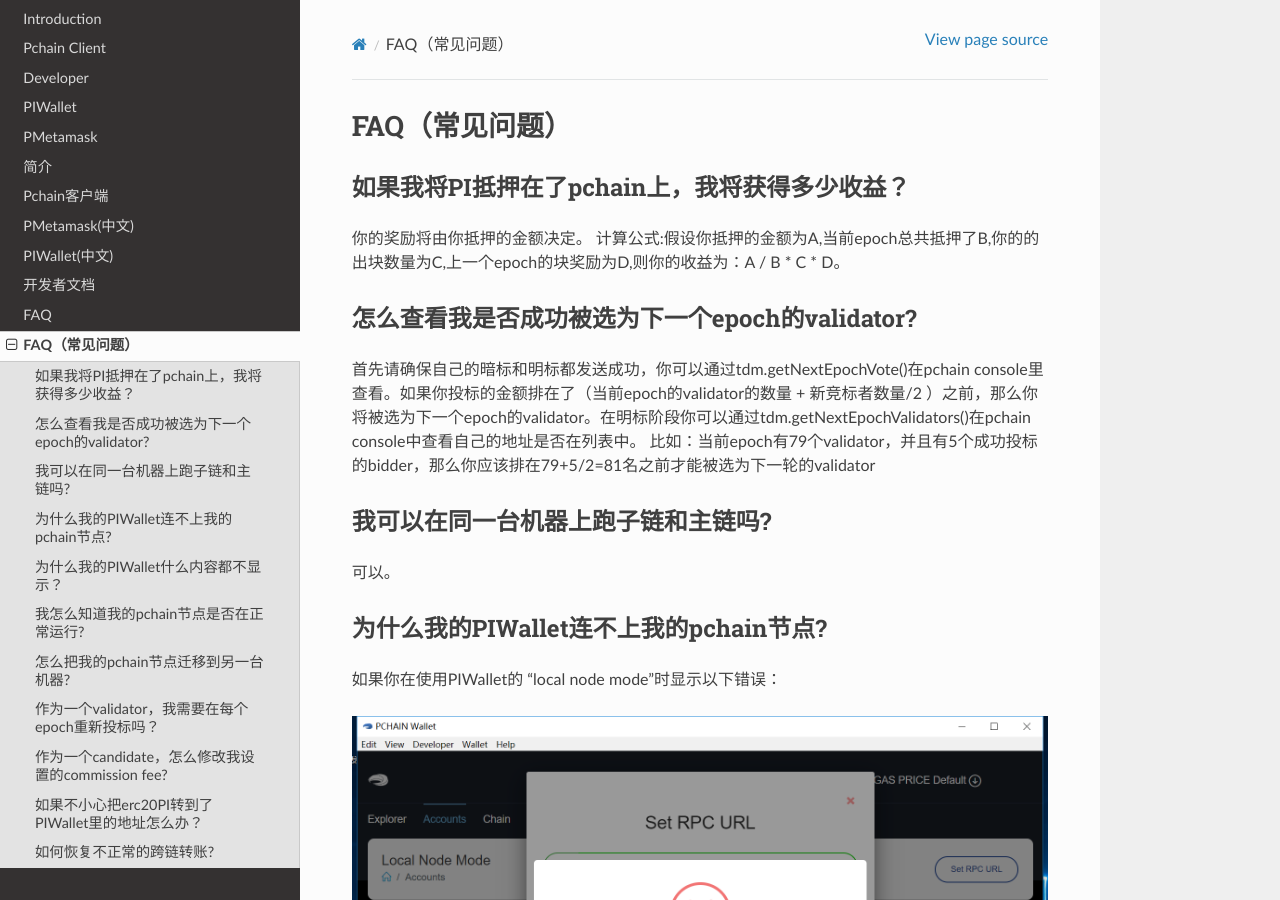
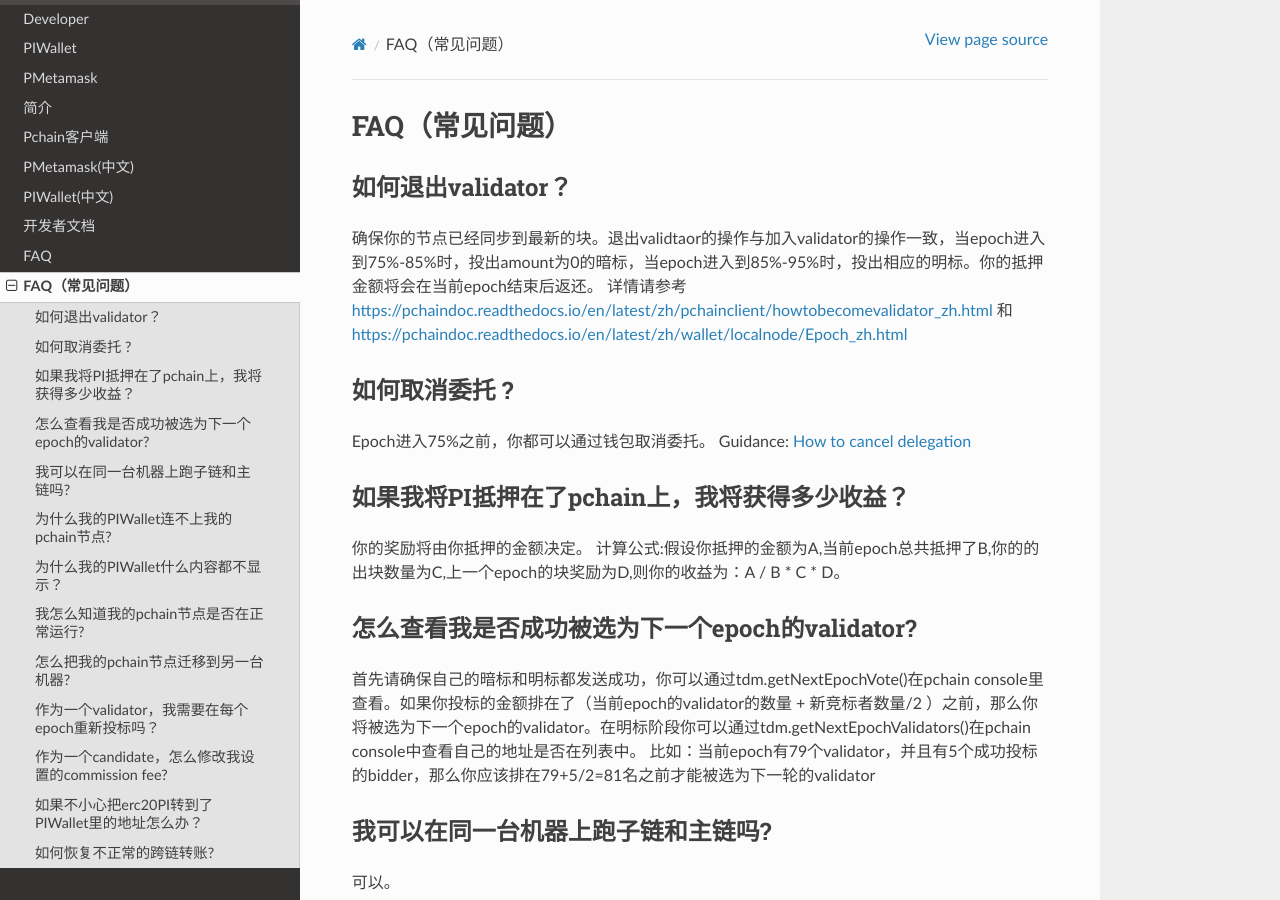
Before and after one commit to pchain-org/pchain-guide, a Sphinx documentation site: the page built from pchaindoc/source/FAQ_zh/faq_zh.rst, in a window 1280 px wide and 900 px high. Built offline with Sphinx 7.4.7 and the Read the Docs theme 2.0.0, drawn with Linux system fonts in a browser that asks for light colours; pages that are not in the unit, such as notebooks, are missing from menus.

Commit message:
update faq

```diff
--- a/pchaindoc/source/FAQ/cancelation.rst
+++ b/pchaindoc/source/FAQ/cancelation.rst
@@ -15,8 +15,8 @@
 -------------------------------------------------------------
 How to cancel node to unlock the staking amount?
 -------------------------------------------------------------
-After epoch reaches 75% height, you need to participate in the voting and revealing vote and set the staking amount to 0.
-For more information please refers to :ref:`Wallet Validator<How to become validator by PIWallet>` and :ref:`Client Validator<How to become validator by RPC>`
+After epoch reaches 75% height, you need to participate in the voting and revealing vote and set the staking amount to 0. Remember first make sure your node is synced to the latest height.
+For more information please refers to :ref:`How to become validator by PIWallet<Wallet Validator>` and :ref:`How to become validator by RPC<Client Validator>`
 Once cancellation succeed, the staking amount will be unlocked to your balance when the current epoch ends.
 
 -------------------------------------------------------------
--- a/pchaindoc/source/FAQ_zh/faq_zh.rst
+++ b/pchaindoc/source/FAQ_zh/faq_zh.rst
@@ -1,6 +1,17 @@
 ==============
 FAQ（常见问题）
 ==============
+
+------------------------------------------------
+如何退出validator？
+------------------------------------------------
+确保你的节点已经同步到最新的块。退出validtaor的操作与加入validator的操作一致，当epoch进入到75%-85%时，投出amount为0的暗标，当epoch进入到85%-95%时，投出相应的明标。你的抵押金额将会在当前epoch结束后返还。
+详情请参考 https://pchaindoc.readthedocs.io/en/latest/zh/pchainclient/howtobecomevalidator_zh.html 和 https://pchaindoc.readthedocs.io/en/latest/zh/wallet/localnode/Epoch_zh.html
+
+-------------------------------------------------------------
+如何取消委托 ?
+-------------------------------------------------------------
+Epoch进入75%之前，你都可以通过钱包取消委托。 Guidance: :ref:`How to cancel delegation<canceldelegation>`
 
 -------------------------------------------------------------
 如果我将PI抵押在了pchain上，我将获得多少收益？
```
